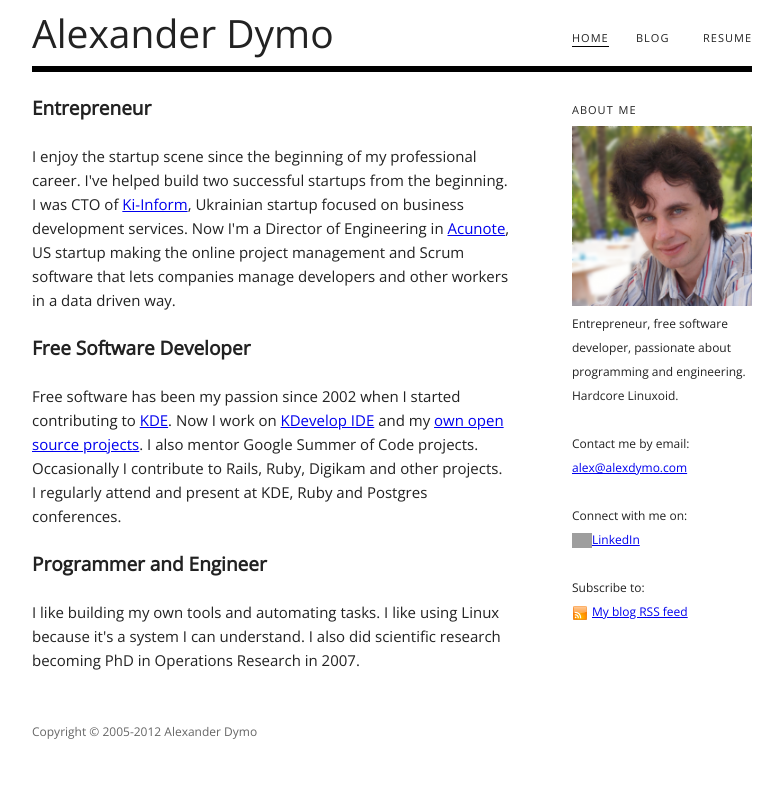
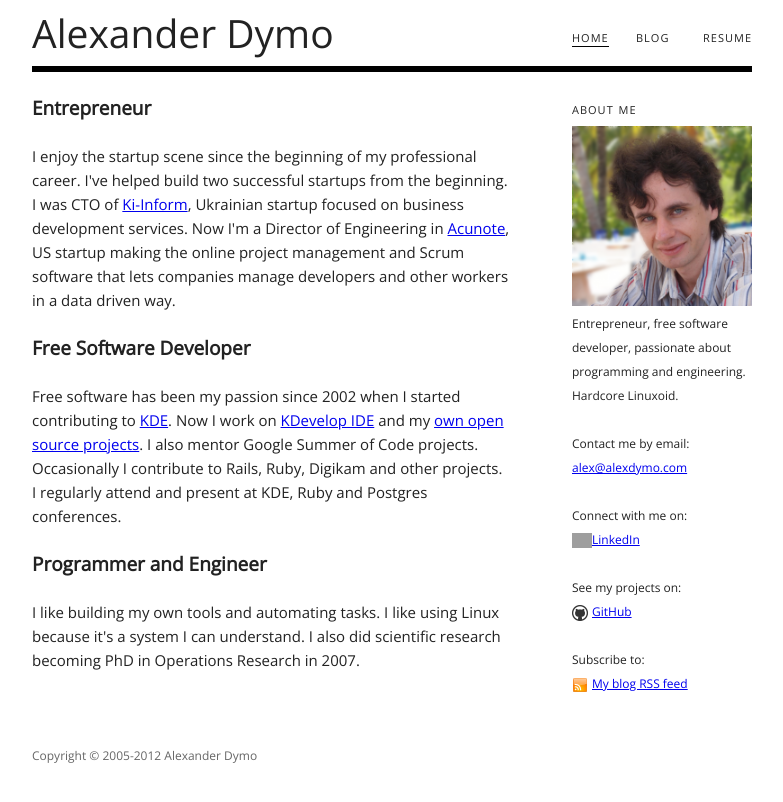
Before and after one commit to adymo/alexdymo.com, a Jekyll site: the page built from index.html, in a window 1280 px wide. Shown: the top 802 px of the page, without its empty margins (248-1031 px from the left). Built offline with Jekyll 4.4.1, drawn with Linux system fonts in a browser that asks for light colours; Markdown is read by kramdown in place of the engine named in the settings; grey boxes are pictures that could not be loaded.

Commit message:
Add github link to sidebar

```diff
--- a/_layouts/default.html
+++ b/_layouts/default.html
@@ -127,8 +127,14 @@
             </p>
             <p class="small">
                 Connect with me on:<br/>
-                <a href="http://ua.linkedin.com/in/adymo" style="" target="_blank">
+                <a href="http://ua.linkedin.com/in/adymo" target="_blank">
                     <img src="http://www.linkedin.com/img/webpromo/btn_in_20x15.png" width="20" height="15" style="vertical-align:middle">LinkedIn
+                </a>
+            </p>
+            <p class="small">
+                See my projects on:<br/>
+                <a href="http://github.com/adymo" target="_blank">
+                    <img src="/github.png" width="20" height="16" style="vertical-align:middle"/>GitHub
                 </a>
             </p>
             <p class="small">
```
Also changed, not shown: github.png (added).
